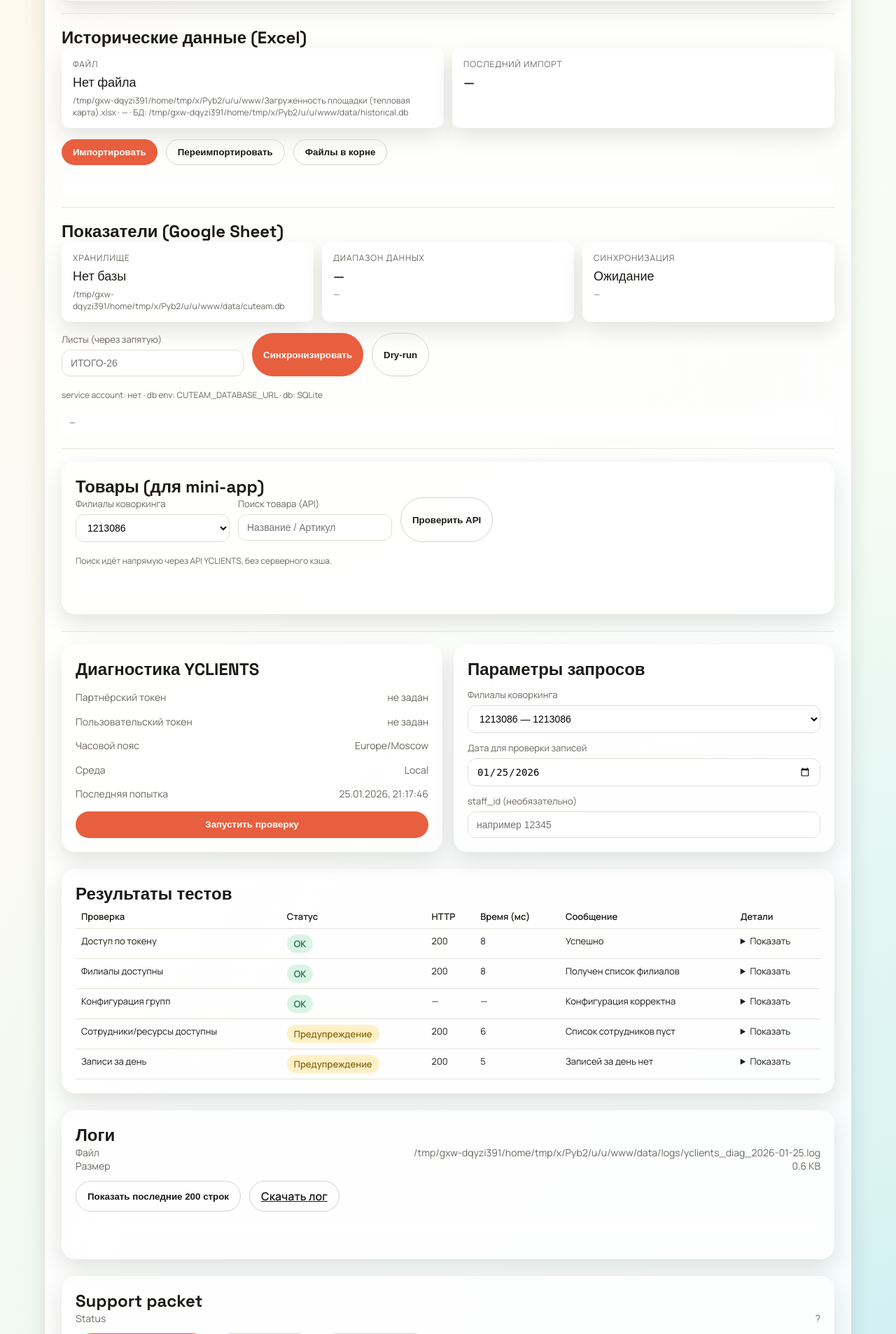
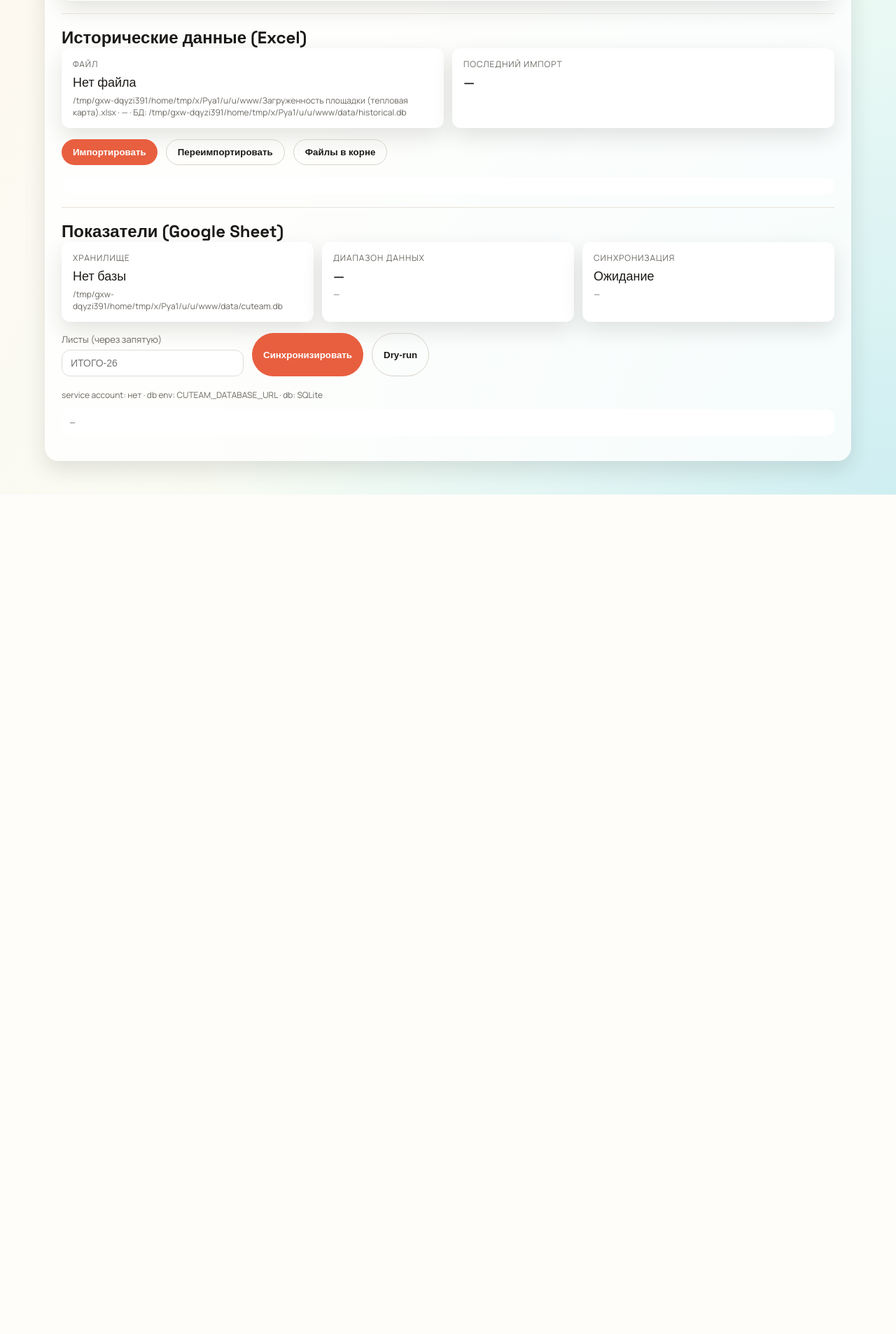
Before and after one commit to dp-cuteam/yclients-heatmap, a FastAPI app: page /admin in a window 1280 px wide. Shown: the part 767-2674 px from the top of the page at 70% size. After the commit the page ends 1474 px from the top, so only its background shows below. Run offline with FastAPI, Linux system fonts and the light colour scheme; the visitor is signed in with stand-in values (Sample User, id 1); data that the repository does not hold is empty.

Commit message:
Remove admin diagnostics/goods panels and add Google deps

```diff
--- a/backend/app/main.py
+++ b/backend/app/main.py
@@ -11,7 +11,7 @@ import time
 from typing import Any
 
 from fastapi import BackgroundTasks, FastAPI, Form, HTTPException, Request, Body
-from fastapi.responses import HTMLResponse, JSONResponse, RedirectResponse, PlainTextResponse, FileResponse
+from fastapi.responses import HTMLResponse, JSONResponse, RedirectResponse, FileResponse
 from fastapi.staticfiles import StaticFiles
 from fastapi.templating import Jinja2Templates
 from starlette.middleware.sessions import SessionMiddleware
@@ -19,12 +19,6 @@ from starlette.middleware.sessions import SessionMiddleware
 from .auth import authenticate, require_admin
 from .config import settings
 from .db import get_conn, init_db, init_historical_db, db_source_label, upsert_sql
-from .diagnostics import (
-    run_diagnostics,
-    _latest_log_info,
-    run_support_packet,
-    latest_support_packet_info,
-)
 from .etl import run_full_2025, run_daily
 from .groups import load_group_config, ensure_branch_names
 from .historical import (
@@ -604,12 +598,6 @@ def mini_app_page(request: Request):
     if not request.session.get("user"):
         return RedirectResponse("/login?next=/mini", status_code=302)
     return templates.TemplateResponse("mini.html", {"request": request})
-
-@app.get("/admin/diagnostics", response_class=HTMLResponse)
-def diagnostics_page(request: Request):
-    if not request.session.get("user"):
-        return RedirectResponse("/login", status_code=302)
-    return RedirectResponse("/admin", status_code=302)
 
 @app.get("/login", response_class=HTMLResponse)
 def login_page(request: Request):
@@ -1645,124 +1633,6 @@ def api_full_last(request: Request):
     return {"branches": branches}
 
 
-@app.get("/api/admin/goods/status")
-def api_admin_goods_status(request: Request, branch_id: int):
-    require_admin(request)
-    return _get_goods_cache_status(branch_id)
-
-
-@app.post("/api/admin/goods/sync")
-def api_admin_goods_sync(request: Request, background: BackgroundTasks, payload: dict = Body(default={})):
-    require_admin(request)
-    branch_id = _to_int(payload.get("branch_id"))
-    if not branch_id:
-        raise HTTPException(status_code=400, detail="branch_id is required")
-    background.add_task(_run_goods_sync, branch_id)
-    return {"status": "started", "branch_id": branch_id}
-
-
-@app.post("/api/admin/goods/check")
-def api_admin_goods_check(request: Request, payload: dict = Body(default={})):
-    require_admin(request)
-    branch_id = _to_int(payload.get("branch_id"))
-    term = (payload.get("term") or "").strip()
-    if not branch_id:
-        raise HTTPException(status_code=400, detail="branch_id is required")
-    if len(term) < 2:
-        raise HTTPException(status_code=400, detail="term must be at least 2 chars")
-    client = build_client()
-    try:
-        resp = client.search_goods(branch_id, term, count=10)
-        items = []
-        for raw in resp.get("data") or []:
-            item = _extract_good_item(raw)
-            if item.get("good_id") and item.get("title"):
-                items.append(item)
-        return {
-            "status": "ok",
-            "items": items,
-            "count": len(resp.get("data") or []),
-        }
-    except Exception as exc:  # noqa: BLE001
-        return {
-            "status": "error",
-            "error": str(exc),
-        }
-
-@app.post("/api/admin/diagnostics/run")
-def api_diagnostics_run(request: Request, payload: dict = Body(default={})):
-    require_admin(request)
-    branch_id = payload.get("branch_id")
-    day = payload.get("date")
-    staff_id = payload.get("staff_id")
-    try:
-        if branch_id is not None:
-            branch_id = int(branch_id)
-    except Exception:
-        branch_id = None
-    try:
-        if staff_id is not None:
-            staff_id = int(staff_id)
-    except Exception:
-        staff_id = None
-    result = run_diagnostics(branch_id=branch_id, day=day, staff_id=staff_id)
-    return result
-
-@app.get("/api/admin/diagnostics/log/tail")
-def api_diagnostics_log_tail(request: Request, lines: int = 200):
-    require_admin(request)
-    info = _latest_log_info()
-    path = Path(info["path"])
-    if not path.exists():
-        return PlainTextResponse("")
-    with path.open("r", encoding="utf-8") as f:
-        content = f.readlines()[-lines:]
-    return PlainTextResponse("".join(content))
-
-@app.get("/api/admin/diagnostics/log/download")
-def api_diagnostics_log_download(request: Request):
-    require_admin(request)
-    info = _latest_log_info()
-    path = Path(info["path"])
-    if not path.exists():
-        raise HTTPException(status_code=404, detail="Лог не найден")
-    return FileResponse(path)
-
-@app.post("/api/admin/diagnostics/support-packet")
-def api_support_packet(request: Request, payload: dict = Body(default={})):
-    require_admin(request)
-    branch_ids = payload.get("branch_ids")
-    day = payload.get("date")
-    parsed_ids: list[int] | None = None
-    if branch_ids:
-        if isinstance(branch_ids, str):
-            parts = [p.strip() for p in branch_ids.replace(";", ",").split(",") if p.strip()]
-            parsed_ids = []
-            for part in parts:
-                try:
-                    parsed_ids.append(int(part))
-                except Exception:
-                    continue
-        elif isinstance(branch_ids, list):
-            parsed_ids = []
-            for item in branch_ids:
-                try:
-                    parsed_ids.append(int(item))
-                except Exception:
-                    continue
-    result = run_support_packet(branch_ids=parsed_ids, day=day)
-    return result
-
-@app.get("/api/admin/diagnostics/support-packet/download")
-def api_support_packet_download(request: Request, format: str = "md"):
-    require_admin(request)
-    info = latest_support_packet_info()
-    path = info["md_path"] if format == "md" else info["json_path"]
-    file_path = Path(path)
-    if not file_path.exists():
-        raise HTTPException(status_code=404, detail="File not found")
-    return FileResponse(file_path)
-
 @app.get("/health")
 def health():
     return {"ok": True}
--- a/backend/app/static/admin.js
+++ b/backend/app/static/admin.js
@@ -15,10 +15,6 @@ const histReimportBtn = document.getElementById("histReimport");
 const histListFilesBtn = document.getElementById("histListFiles");
 const histFiles = document.getElementById("histFiles");
 const paletteInputs = document.querySelectorAll('input[name="heatmapPalette"]');
-const goodsBranch = document.getElementById("goodsBranch");
-const goodsTerm = document.getElementById("goodsTerm");
-const goodsCheckBtn = document.getElementById("goodsCheck");
-const goodsOutput = document.getElementById("goodsOutput");
 const cuteamDbStatus = document.getElementById("cuteamDbStatus");
 const cuteamDbMeta = document.getElementById("cuteamDbMeta");
 const cuteamRange = document.getElementById("cuteamRange");
@@ -255,50 +251,6 @@ paletteInputs.forEach((input) => {
 
 loadPaletteSetting();
 
-async function loadGoodsBranches() {
-  if (!goodsBranch) return;
-  goodsBranch.innerHTML = "";
-  try {
-    const data = await fetchJSON("/api/mini/branches");
-    (data.branches || []).forEach((b) => {
-      const opt = document.createElement("option");
-      opt.value = b.branch_id;
-      opt.textContent = b.display_name;
-      goodsBranch.appendChild(opt);
-    });
-  } catch (err) {
-    console.warn("Failed to load goods branches", err);
-  }
-  if (!goodsBranch.value && goodsBranch.options.length) {
-    goodsBranch.value = goodsBranch.options[0].value;
-  }
-}
-
-async function checkGoodsApi() {
-  if (!goodsCheckBtn || !goodsBranch.value) return;
-  goodsCheckBtn.disabled = true;
-  goodsOutput.textContent = "";
-  try {
-    const payload = {
-      branch_id: goodsBranch.value,
-      term: goodsTerm.value || "",
-    };
-    const data = await fetchJSON("/api/admin/goods/check", {
-      method: "POST",
-      headers: { "Content-Type": "application/json" },
-      body: JSON.stringify(payload),
-    });
-    goodsOutput.textContent = JSON.stringify(data, null, 2);
-  } catch (err) {
-    goodsOutput.textContent = err.message || "Ошибка";
-  } finally {
-    goodsCheckBtn.disabled = false;
-  }
-}
-
-if (goodsCheckBtn) {
-  goodsCheckBtn.addEventListener("click", checkGoodsApi);
-}
 
 async function refreshCuteamStatus() {
   if (!cuteamDbStatus) return;
@@ -412,5 +364,3 @@ if (cuteamDbStatus) {
   refreshCuteamStatus().catch((err) => console.error(err));
   setInterval(refreshCuteamStatus, 10000);
 }
-
-loadGoodsBranches();
--- a/backend/app/static/diagnostics.js
+++ /dev/null
@@ -1,140 +0,0 @@
-const runBtn = document.getElementById("runDiag");
-const branchSelect = document.getElementById("diagBranch");
-const dateInput = document.getElementById("diagDate");
-const staffInput = document.getElementById("diagStaff");
-
-const cfgPartner = document.getElementById("cfgPartner");
-const cfgUser = document.getElementById("cfgUser");
-const cfgTz = document.getElementById("cfgTz");
-const cfgEnv = document.getElementById("cfgEnv");
-const cfgLast = document.getElementById("cfgLast");
-
-const tableBody = document.getElementById("diagTableBody");
-const logPath = document.getElementById("logPath");
-const logSize = document.getElementById("logSize");
-const logTailBtn = document.getElementById("logTail");
-const logOutput = document.getElementById("logOutput");
-
-const supportBtn = document.getElementById("supportPacketRun");
-const supportStatus = document.getElementById("supportPacketStatus");
-const supportOutput = document.getElementById("supportPacketOutput");
-
-async function fetchJSON(url, options = {}) {
-  const res = await fetch(url, options);
-  if (!res.ok) throw new Error(`Ошибка запроса: ${res.status}`);
-  return res.json();
-}
-
-function formatStatus(status) {
-  const cls = status === "ОК" ? "ok" : status === "Предупреждение" ? "warn" : "err";
-  return `<span class="diag-status ${cls}">${status}</span>`;
-}
-
-function renderTable(tests) {
-  tableBody.innerHTML = "";
-  tests.forEach((t) => {
-    const row = document.createElement("tr");
-    row.innerHTML = `
-      <td>${t.name || "—"}</td>
-      <td>${formatStatus(t.status || "—")}</td>
-      <td>${t.http_code ?? "—"}</td>
-      <td>${t.latency_ms ?? "—"}</td>
-      <td>${t.message || "—"}</td>
-      <td>
-        <details>
-          <summary>Показать</summary>
-          <pre>${JSON.stringify(t.details || {}, null, 2)}</pre>
-        </details>
-      </td>
-    `;
-    tableBody.appendChild(row);
-  });
-}
-
-function updateConfig(cfg) {
-  cfgPartner.textContent = cfg.partner_token || "не задан";
-  cfgUser.textContent = cfg.user_token || "не задан";
-  cfgTz.textContent = cfg.timezone || "—";
-  cfgEnv.textContent = cfg.environment || "—";
-  cfgLast.textContent = cfg.last_attempt ? new Date(cfg.last_attempt).toLocaleString("ru-RU") : "—";
-}
-
-function updateLog(info) {
-  logPath.textContent = info.path || "—";
-  logSize.textContent = info.size ? `${(info.size / 1024).toFixed(1)} KB` : "0 KB";
-}
-
-async function runDiagnostics() {
-  runBtn.disabled = true;
-  logOutput.textContent = "";
-  try {
-    const payload = {
-      branch_id: branchSelect.value || null,
-      date: dateInput.value || null,
-      staff_id: staffInput.value || null,
-    };
-    const data = await fetchJSON("/api/admin/diagnostics/run", {
-      method: "POST",
-      headers: { "Content-Type": "application/json" },
-      body: JSON.stringify(payload),
-    });
-    updateConfig(data.config || {});
-    renderTable(data.tests || []);
-    updateLog(data.log || {});
-    if (data.branches && data.branches.length && !branchSelect.value) {
-      branchSelect.innerHTML = "";
-      data.branches.forEach((b) => {
-        const opt = document.createElement("option");
-        opt.value = b.id;
-        opt.textContent = `${b.id} — ${b.title || "Без названия"}`;
-        branchSelect.appendChild(opt);
-      });
-    }
-  } catch (err) {
-    logOutput.textContent = `Ошибка: ${err.message}`;
-  } finally {
-    runBtn.disabled = false;
-  }
-}
-
-logTailBtn.addEventListener("click", async () => {
-  const res = await fetch("/api/admin/diagnostics/log/tail?lines=200");
-  const text = await res.text();
-  logOutput.textContent = text || "Лог пуст.";
-});
-
-runBtn.addEventListener("click", runDiagnostics);
-
-async function runSupportPacket() {
-  if (!supportBtn) return;
-  supportBtn.disabled = true;
-  if (supportStatus) supportStatus.textContent = "running...";
-  if (supportOutput) supportOutput.textContent = "";
-  try {
-    const payload = {
-      date: dateInput.value || null,
-    };
-    const data = await fetchJSON("/api/admin/diagnostics/support-packet", {
-      method: "POST",
-      headers: { "Content-Type": "application/json" },
-      body: JSON.stringify(payload),
-    });
-    if (supportStatus) supportStatus.textContent = "ok";
-    if (supportOutput) supportOutput.textContent = JSON.stringify(data.meta || data, null, 2);
-  } catch (err) {
-    if (supportStatus) supportStatus.textContent = "error";
-    if (supportOutput) supportOutput.textContent = err.message || String(err);
-  } finally {
-    supportBtn.disabled = false;
-  }
-}
-
-if (supportBtn) {
-  supportBtn.addEventListener("click", runSupportPacket);
-}
-
-// Init
-dateInput.value = new Date().toISOString().slice(0, 10);
-runDiagnostics().catch((err) => {
-  logOutput.textContent = `Ошибка: ${err.message}`;
-});
--- a/backend/app/templates/admin.html
+++ b/backend/app/templates/admin.html
@@ -138,120 +138,9 @@
           <pre id="cuteamOutput" class="status-log">—</pre>
         </section>
 
-        <div class="admin-divider"></div>
-        <section class="audit-panel">
-          <h2>Товары (для mini-app)</h2>
-          <div class="admin-actions">
-            <div class="field" style="min-width: 220px;">
-              <label>Филиалы коворкинга</label>
-              <select id="goodsBranch"></select>
-            </div>
-            <div class="field" style="min-width: 220px;">
-              <label>Поиск товара (API)</label>
-              <input id="goodsTerm" type="text" placeholder="Название / Артикул" />
-            </div>
-            <button id="goodsCheck" class="ghost">Проверить API</button>
-          </div>
-          <div class="status-meta">Поиск идёт напрямую через API YCLIENTS, без серверного кэша.</div>
-          <pre id="goodsOutput" class="status-log"></pre>
-        </section>
-
-<div class="admin-divider"></div>
-
-        <section class="diag-grid">
-          <div class="diag-card">
-            <h2>Диагностика YCLIENTS</h2>
-            <div class="diag-row">
-              <span>Партнёрский токен</span>
-              <span id="cfgPartner">—</span>
-            </div>
-            <div class="diag-row">
-              <span>Пользовательский токен</span>
-              <span id="cfgUser">—</span>
-            </div>
-            <div class="diag-row">
-              <span>Часовой пояс</span>
-              <span id="cfgTz">—</span>
-            </div>
-            <div class="diag-row">
-              <span>Среда</span>
-              <span id="cfgEnv">—</span>
-            </div>
-            <div class="diag-row">
-              <span>Последняя попытка</span>
-              <span id="cfgLast">—</span>
-            </div>
-            <button id="runDiag" class="primary">Запустить проверку</button>
-          </div>
-
-          <div class="diag-card">
-            <h2>Параметры запросов</h2>
-            <div class="field">
-              <label>Филиалы коворкинга</label>
-              <select id="diagBranch"></select>
-            </div>
-            <div class="field">
-              <label>Дата для проверки записей</label>
-              <input type="date" id="diagDate" />
-            </div>
-            <div class="field">
-              <label>staff_id (необязательно)</label>
-              <input type="number" id="diagStaff" placeholder="например 12345" />
-            </div>
-          </div>
-        </section>
-
-        <section class="diag-results">
-          <h2>Результаты тестов</h2>
-          <table class="diag-table">
-            <thead>
-              <tr>
-                <th>Проверка</th>
-                <th>Статус</th>
-                <th>HTTP</th>
-                <th>Время (мс)</th>
-                <th>Сообщение</th>
-                <th>Детали</th>
-              </tr>
-            </thead>
-            <tbody id="diagTableBody"></tbody>
-          </table>
-        </section>
-
-        <section class="diag-logs">
-          <h2>Логи</h2>
-          <div class="diag-row">
-            <span>Файл</span>
-            <span id="logPath">—</span>
-          </div>
-          <div class="diag-row">
-            <span>Размер</span>
-            <span id="logSize">—</span>
-          </div>
-          <div class="diag-actions">
-            <button id="logTail" class="ghost">Показать последние 200 строк</button>
-            <a id="logDownload" class="ghost" href="/api/admin/diagnostics/log/download">Скачать лог</a>
-          </div>
-          <pre id="logOutput" class="status-log"></pre>
-        </section>
-
-        <section class="diag-logs">
-          <h2>Support packet</h2>
-          <div class="diag-row">
-            <span>Status</span>
-            <span id="supportPacketStatus">?</span>
-          </div>
-          <div class="diag-actions">
-            <button id="supportPacketRun" class="primary">Generate support packet</button>
-            <a id="supportPacketDownload" class="ghost" href="/api/admin/diagnostics/support-packet/download">Download MD</a>
-            <a id="supportPacketDownloadJson" class="ghost" href="/api/admin/diagnostics/support-packet/download?format=json">Download JSON</a>
-          </div>
-          <pre id="supportPacketOutput" class="status-log"></pre>
-        </section>
       </section>
     </div>
 
     <script src="/static/admin.js"></script>
-    <script src="/static/diagnostics.js" type="module"></script>
   </body>
 </html>
--- a/requirements.txt
+++ b/requirements.txt
@@ -6,5 +6,9 @@ python-dotenv==1.0.1
 python-multipart==0.0.9
 jinja2==3.1.4
 itsdangerous==2.2.0
+google-api-python-client==2.154.0
+google-auth==2.37.0
+google-auth-httplib2==0.2.0
+google-auth-oauthlib==1.2.1
 openpyxl==3.1.5
 psycopg[binary]==3.2.3
```
Also changed, not shown: src/features/cuteam/d1_service.py (+31 -3 lines), src/features/cuteam/templates/d1.html (+13 -1 lines).
